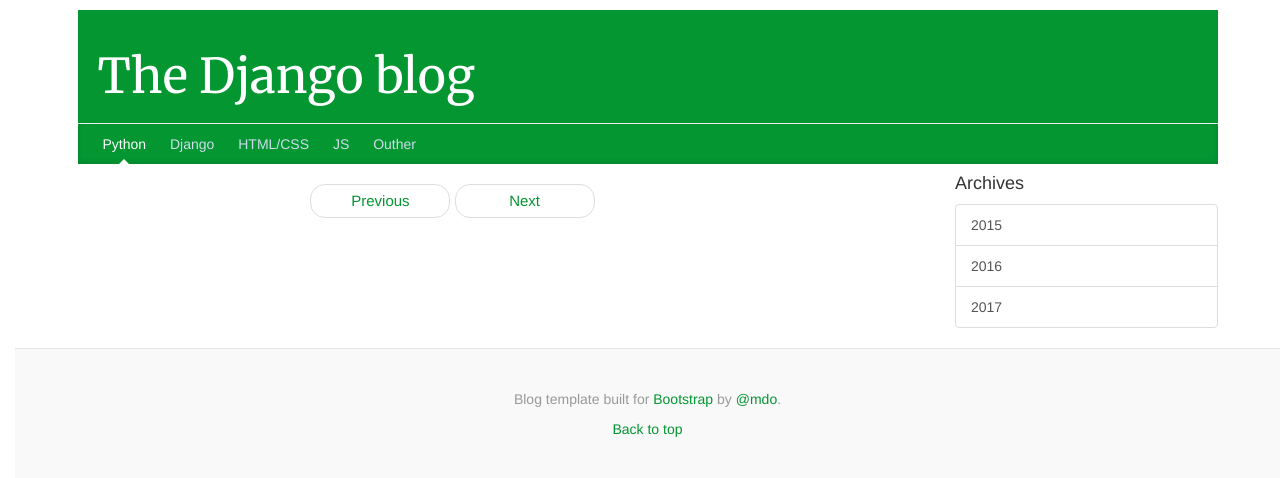
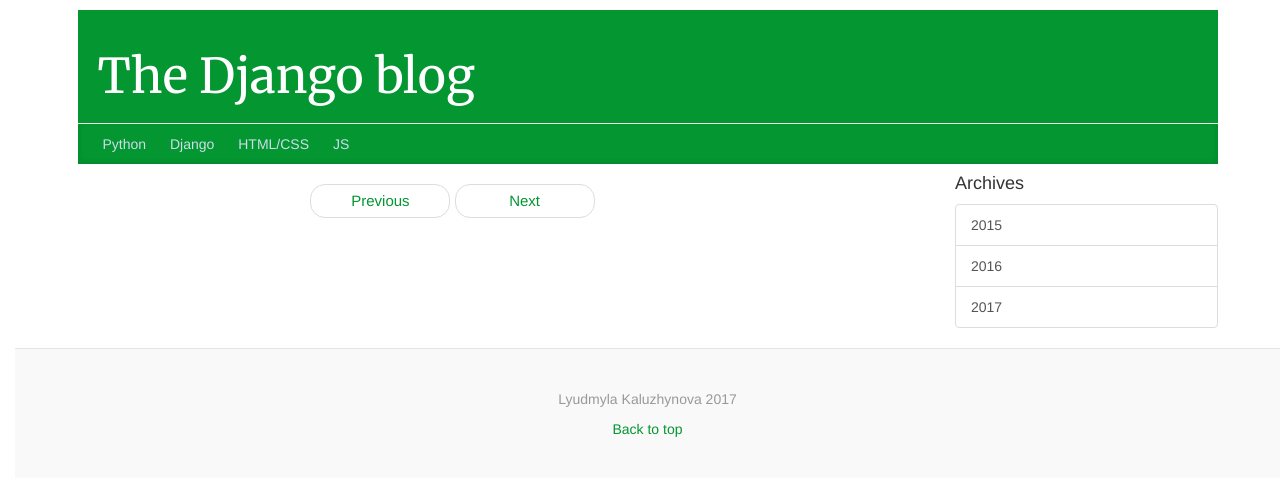
Before and after one commit to KLyudmyla/Blog, a Django app: page / in a window 1280 px wide. Shown: the top 478 px of the page. Run offline with Django 3.2, Linux system fonts and the light colour scheme; data that the repository does not hold is empty; some libraries are stand-ins or nearby versions.

Commit message:
top menu

```diff
--- a/blog/templates/blog/base.html
+++ b/blog/templates/blog/base.html
@@ -32,11 +32,10 @@
       <div class="blog-masthead">
         <div class="container">
           <nav class="blog-nav">
-            <a class="blog-nav-item active" href="#">Python</a>
-            <a class="blog-nav-item" href="#">Django</a>
-            <a class="blog-nav-item" href="#">HTML/CSS</a>
-            <a class="blog-nav-item" href="#">JS</a>
-            <a class="blog-nav-item" href="#">Outher</a>
+            <a href="{% url 'post_list' %}?subj=python" class="blog-nav-item">Python</a>
+            <a href="{% url 'post_list' %}?subj=django" class="blog-nav-item">Django</a>
+            <a href="{% url 'post_list' %}?subj=html/css" class="blog-nav-item">HTML/CSS</a>
+            <a href="{% url 'post_list' %}?subj=js" class="blog-nav-item">JS</a>
           </nav>
         </div>
       </div>
@@ -71,7 +70,7 @@
     </div><!-- /.container -->
 
     <footer class="blog-footer">
-      <p>Blog template built for <a href="http://getbootstrap.com">Bootstrap</a> by <a href="https://twitter.com/mdo">@mdo</a>.</p>
+      <p>Lyudmyla Kaluzhynova 2017</p>
       <p>
         <a href="#">Back to top</a>
       </p>
--- a/blog/views.py
+++ b/blog/views.py
@@ -7,8 +7,11 @@
 def post_list(request):
     years = [2015, 2016, 2017]
     year = request.GET.get('year', None)
+    subj = request.GET.get('subj', None)
     if year:
         posts = Post.objects.filter(published_date__year=year).order_by('published_date')
+    elif subj:
+        posts = Post.objects.filter(title__contains=subj).order_by('published_date')
     else:
         posts = Post.objects.filter(published_date__lte=timezone.now()).order_by('published_date')
     return render(request, 'blog/post_list.html', {'posts': posts, 'years': years})
```
